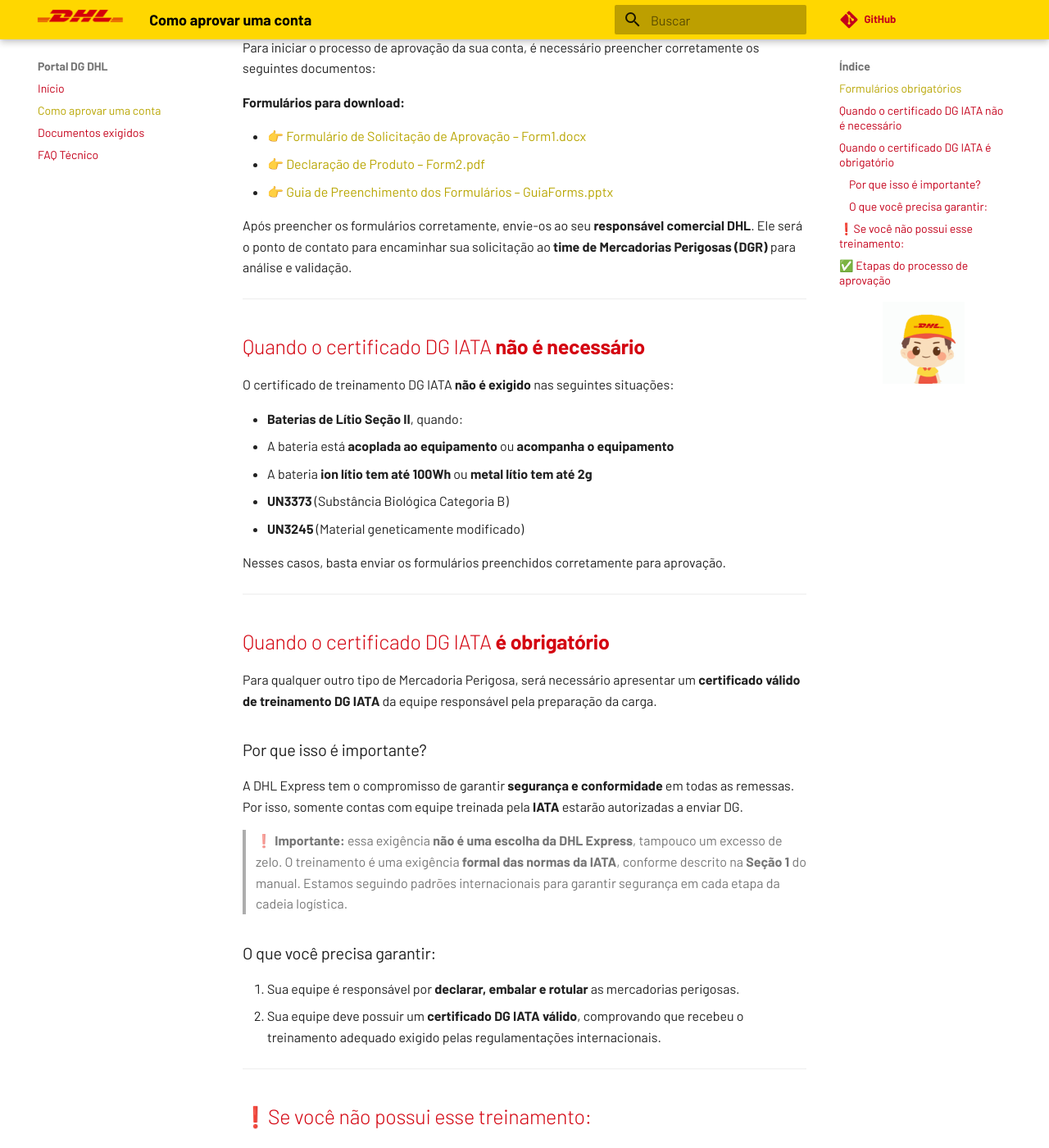
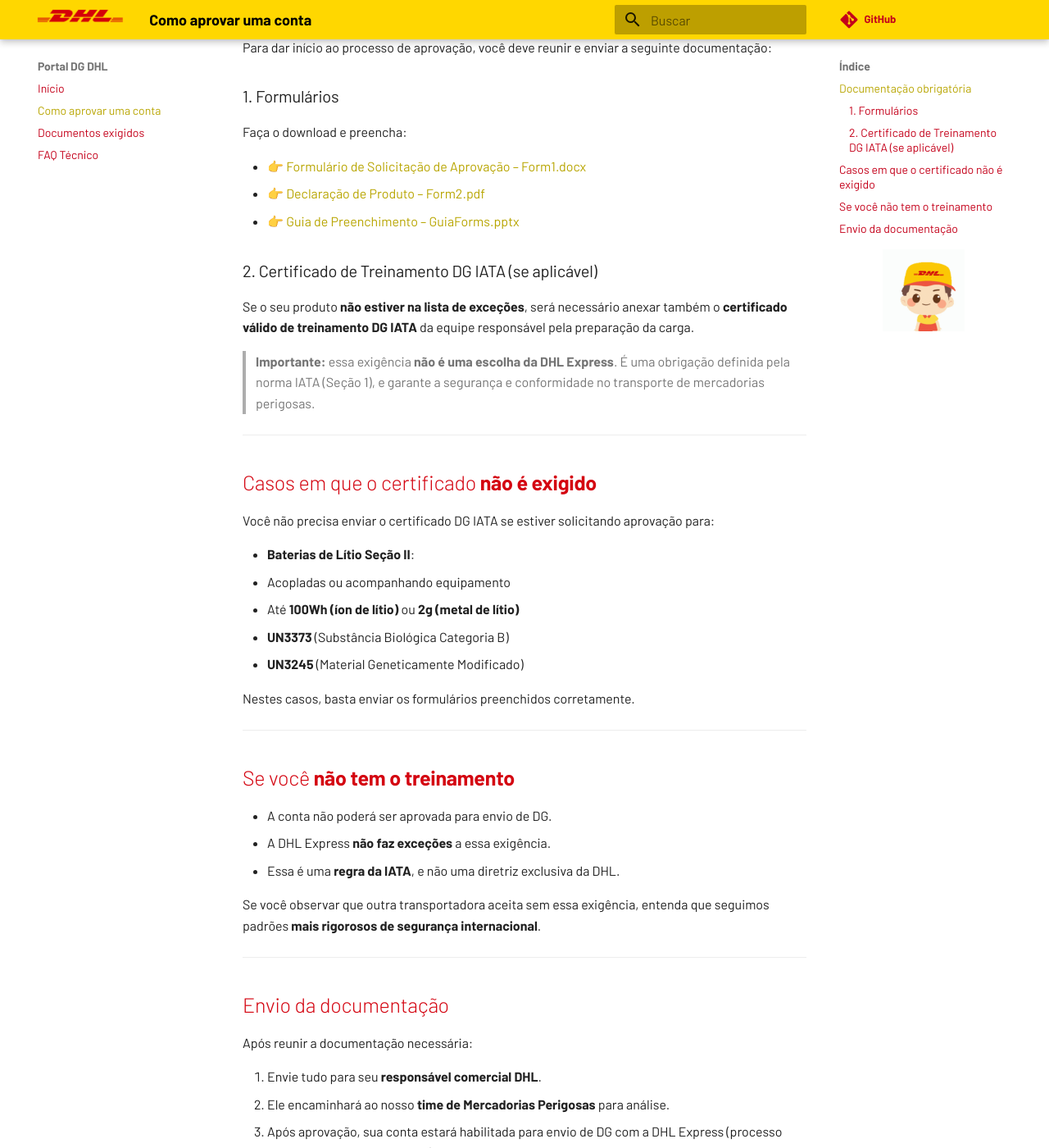
Before and after one commit to portaldangerousgoods/dpdhl, an MkDocs documentation site: the page built from docs/aprovacao.md, in a window 1280 px wide and 1400 px high, scrolled down 396 px. Shown: the whole window at 82% size. Built offline with MkDocs 1.6.1 and Material for MkDocs 9.7.7, drawn with Linux system fonts in a browser that asks for light colours; comment, search, counter and statistics services are not loaded; some of the changed text lies outside the part shown.

Commit message:
Update aprovacao.md

```diff
--- a/docs/aprovacao.md
+++ b/docs/aprovacao.md
@@ -4,62 +4,54 @@
 
 ---
 
-## Formulários obrigatórios
+## Documentação obrigatória
 
-Para iniciar o processo de aprovação da sua conta, é necessário preencher corretamente os seguintes documentos:
+Para dar início ao processo de aprovação, você deve reunir e enviar a seguinte documentação:
 
-**Formulários para download:**
+### 1. Formulários
+
+Faça o download e preencha:
 
 - 👉 [Formulário de Solicitação de Aprovação – Form1.docx](Form1.docx)
 - 👉 [Declaração de Produto – Form2.pdf](Form2.pdf)
-- 👉 [Guia de Preenchimento dos Formulários – GuiaForms.pptx](GuiaForms.pptx)
+- 👉 [Guia de Preenchimento – GuiaForms.pptx](GuiaForms.pptx)
 
-Após preencher os formulários corretamente, envie-os ao seu **responsável comercial DHL**. Ele será o ponto de contato para encaminhar sua solicitação ao **time de Mercadorias Perigosas (DGR)** para análise e validação.
+### 2. Certificado de Treinamento DG IATA (se aplicável)
+
+Se o seu produto **não estiver na lista de exceções**, será necessário anexar também o **certificado válido de treinamento DG IATA** da equipe responsável pela preparação da carga.
+
+> **Importante:** essa exigência **não é uma escolha da DHL Express**. É uma obrigação definida pela norma IATA (Seção 1), e garante a segurança e conformidade no transporte de mercadorias perigosas.
 
 ---
 
-## Quando o certificado DG IATA **não é necessário**
+## Casos em que o certificado **não é exigido**
 
-O certificado de treinamento DG IATA **não é exigido** nas seguintes situações:
+Você não precisa enviar o certificado DG IATA se estiver solicitando aprovação para:
 
-- **Baterias de Lítio Seção II**, quando:
-  - A bateria está **acoplada ao equipamento** ou **acompanha o equipamento**
-  - A bateria **ion lítio tem até 100Wh** ou **metal lítio tem até 2g**
+- **Baterias de Lítio Seção II**:
+  - Acopladas ou acompanhando equipamento
+  - Até **100Wh (íon de lítio)** ou **2g (metal de lítio)**
 - **UN3373** (Substância Biológica Categoria B)
-- **UN3245** (Material geneticamente modificado)
+- **UN3245** (Material Geneticamente Modificado)
 
-Nesses casos, basta enviar os formulários preenchidos corretamente para aprovação.
+Nestes casos, basta enviar os formulários preenchidos corretamente.
 
 ---
 
-## Quando o certificado DG IATA **é obrigatório**
+## Se você **não tem o treinamento**
 
-Para qualquer outro tipo de Mercadoria Perigosa, será necessário apresentar um **certificado válido de treinamento DG IATA** da equipe responsável pela preparação da carga.
+- A conta não poderá ser aprovada para envio de DG.
+- A DHL Express **não faz exceções** a essa exigência.
+- Essa é uma **regra da IATA**, e não uma diretriz exclusiva da DHL.
 
-### Por que isso é importante?
-
-A DHL Express tem o compromisso de garantir **segurança e conformidade** em todas as remessas. Por isso, somente contas com equipe treinada pela **IATA** estarão autorizadas a enviar DG.
-
-> ❗ **Importante:** essa exigência **não é uma escolha da DHL Express**, tampouco um excesso de zelo. O treinamento é uma exigência **formal das normas da IATA**, conforme descrito na **Seção 1** do manual. Estamos seguindo padrões internacionais para garantir segurança em cada etapa da cadeia logística.
-
-### O que você precisa garantir:
-
-1. Sua equipe é responsável por **declarar, embalar e rotular** as mercadorias perigosas.
-2. Sua equipe deve possuir um **certificado DG IATA válido**, comprovando que recebeu o treinamento adequado exigido pelas regulamentações internacionais.
+Se você observar que outra transportadora aceita sem essa exigência, entenda que seguimos padrões **mais rigorosos de segurança internacional**.
 
 ---
 
-## ❗Se você não possui esse treinamento:
+## Envio da documentação
 
-- Não será possível enviar Mercadorias Perigosas conosco.
-- A DHL Express segue **rigorosamente os padrões internacionais de segurança**.
-- **Não há exceções** para essa exigência.
+Após reunir a documentação necessária:
 
----
-
-## ✅ Etapas do processo de aprovação
-
-1. Preencha os formulários obrigatórios.
-2. Envie os documentos para o seu responsável comercial DHL.
-3. Sua solicitação será encaminhada ao time de Mercadorias Perigosas.
-4. Após análise e aprovação, sua conta estará habilitada para o envio de DG com a DHL Express - Este processo dura, em torno, **5 dias úteis**.
+1. Envie tudo para seu **responsável comercial DHL**.
+2. Ele encaminhará ao nosso **time de Mercadorias Perigosas** para análise.
+3. Após aprovação, sua conta estará habilitada para envio de DG com a DHL Express (processo leva em torno de **5 dias úteis**).
```
